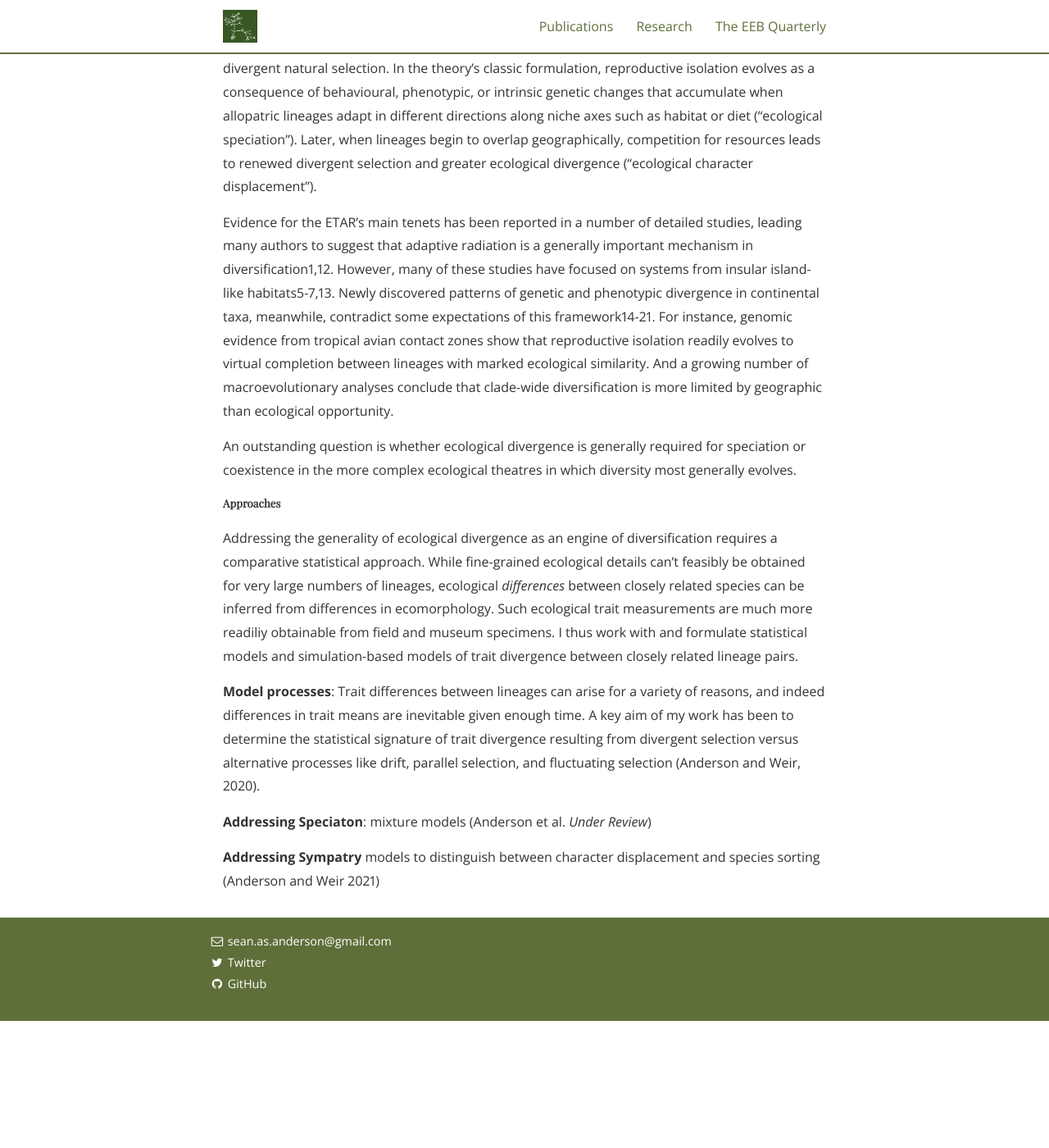
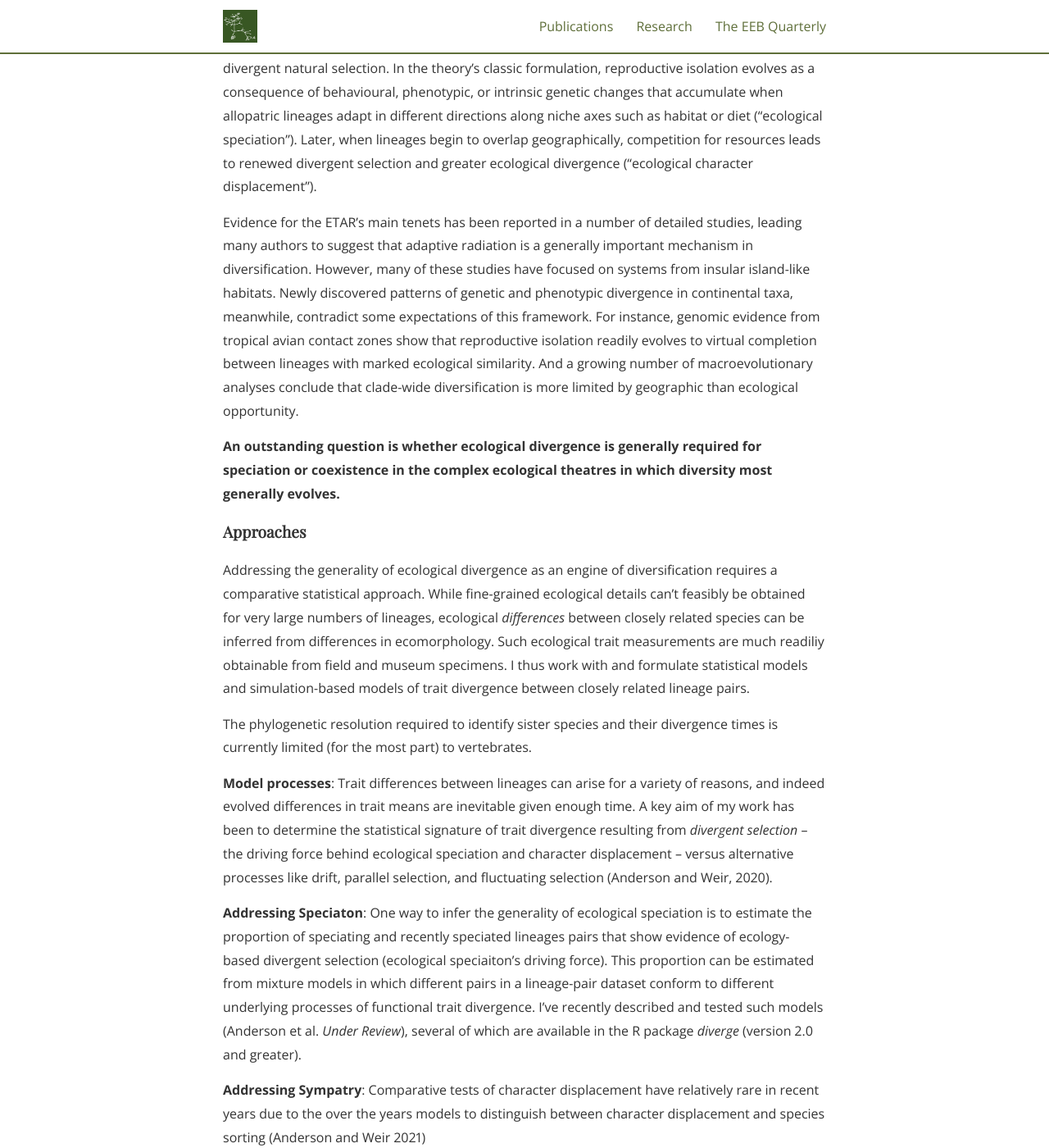
Before and after one commit to SeanASAnderson/SeanASAnderson.github.io, a Jekyll site: the page built from research.md, in a window 1280 px wide and 1400 px high, scrolled down 783 px. Shown: the whole window at 82% size. Built offline with Jekyll 4.4.1, drawn with Linux system fonts in a browser that asks for light colours; nearby versions of some CDN libraries; some web fonts are replaced; before the commit the page ends 2028 px from its top, so only the background shows below that; some of the changed text lies outside the part shown.

Commit message:
fixing errors in layout

```diff
--- a/research.md
+++ b/research.md
@@ -13,25 +13,27 @@ Speciation and the establishment of sympatry are thus two critical rate-limiting
 
 ---
 
-<h2 style="text-align:center;"> ## Key Research Questions </h2>
+<h2 style="text-align:center;"> Questions </h2>
 
 #### 1. The role of ecological divergence in speciation and the establishment of sympatry
 
 For the past twenty years, evolutionary ecologists have largely viewed diversification through the lens of the Ecological Theory of Adaptive Radiation (ETAR; Schluter 2000), an intuitive and influential synthesis in which both speciation and the establishment of sympatry are driven by divergent natural selection. In the theory's classic formulation, reproductive isolation evolves as a consequence of behavioural, phenotypic, or intrinsic genetic changes that accumulate when allopatric lineages adapt in different directions along niche axes such as habitat or diet (“ecological speciation”). Later, when lineages begin to overlap geographically, competition for resources leads to renewed divergent selection and greater ecological divergence (“ecological character displacement”).
 
-Evidence for the ETAR's main tenets has been reported in a number of detailed studies, leading many authors to suggest that adaptive radiation is a generally important mechanism in diversification1,12. However, many of these studies have focused on systems from insular island-like habitats5-7,13. Newly discovered patterns of genetic and phenotypic divergence in continental taxa, meanwhile, contradict some expectations of this framework14-21. For instance, genomic evidence from tropical avian contact zones show that reproductive isolation readily evolves to virtual completion between lineages with marked ecological similarity. And a growing number of macroevolutionary analyses conclude that clade-wide diversification is more limited by geographic than ecological opportunity.
+Evidence for the ETAR's main tenets has been reported in a number of detailed studies, leading many authors to suggest that adaptive radiation is a generally important mechanism in diversification. However, many of these studies have focused on systems from insular island-like habitats. Newly discovered patterns of genetic and phenotypic divergence in continental taxa, meanwhile, contradict some expectations of this framework. For instance, genomic evidence from tropical avian contact zones show that reproductive isolation readily evolves to virtual completion between lineages with marked ecological similarity. And a growing number of macroevolutionary analyses conclude that clade-wide diversification is more limited by geographic than ecological opportunity.
 
-An outstanding question is whether ecological divergence is generally required for speciation or coexistence in the more complex ecological theatres in which diversity most generally evolves.
+**An outstanding question is whether ecological divergence is generally required for speciation or coexistence in the complex ecological theatres in which diversity most generally evolves.**
 
-##### Approaches
+#### Approaches
 
-Addressing the generality of ecological divergence as an engine of diversification requires a comparative statistical approach. While fine-grained ecological details can't feasibly be obtained for very large numbers of lineages, ecological *differences* between closely related species can be inferred from differences in ecomorphology. Such ecological trait measurements are much more readiliy obtainable from field and museum specimens. I thus work with and formulate statistical models and simulation-based models of trait divergence between closely related lineage pairs.
+Addressing the generality of ecological divergence as an engine of diversification requires a comparative statistical approach. While fine-grained ecological details can't feasibly be obtained for very large numbers of lineages, ecological *differences* between closely related species can be inferred from differences in ecomorphology. Such ecological trait measurements are much readiliy obtainable from field and museum specimens. I thus work with and formulate statistical models and simulation-based models of trait divergence between closely related lineage pairs.
 
-**Model processes**: Trait differences between lineages can arise for a variety of reasons, and indeed differences in trait means are inevitable given enough time. A key aim of my work has been to determine the statistical signature of trait divergence resulting from divergent selection versus alternative processes like drift, parallel selection, and fluctuating selection (Anderson and Weir, 2020).
+The phylogenetic resolution required to identify sister species and their divergence times is currently limited (for the most part) to vertebrates.
 
-**Addressing Speciaton**: mixture models (Anderson et al. *Under Review*)
+**Model processes**: Trait differences between lineages can arise for a variety of reasons, and indeed evolved differences in trait means are inevitable given enough time. A key aim of my work has been to determine the statistical signature of trait divergence resulting from *divergent selection* -- the driving force behind ecological speciation and character displacement -- versus alternative processes like drift, parallel selection, and fluctuating selection (Anderson and Weir, 2020).
 
-**Addressing Sympatry**  models to distinguish between character displacement and species sorting (Anderson and Weir 2021)
+**Addressing Speciaton**: One way to infer the generality of ecological speciation is to estimate the proportion of speciating and recently speciated lineages pairs that show evidence of ecology-based divergent selection (ecological speciaiton's driving force). This proportion can be estimated from mixture models in which different pairs in a lineage-pair dataset conform to different underlying processes of functional trait divergence. I've recently described and tested such models (Anderson et al. *Under Review*), several of which are available in the R package *diverge* (version 2.0 and greater).
+
+**Addressing Sympatry**: Comparative tests of character displacement have relatively rare in recent years due to the  over the years  models to distinguish between character displacement and species sorting (Anderson and Weir 2021)
 
 
 
```
